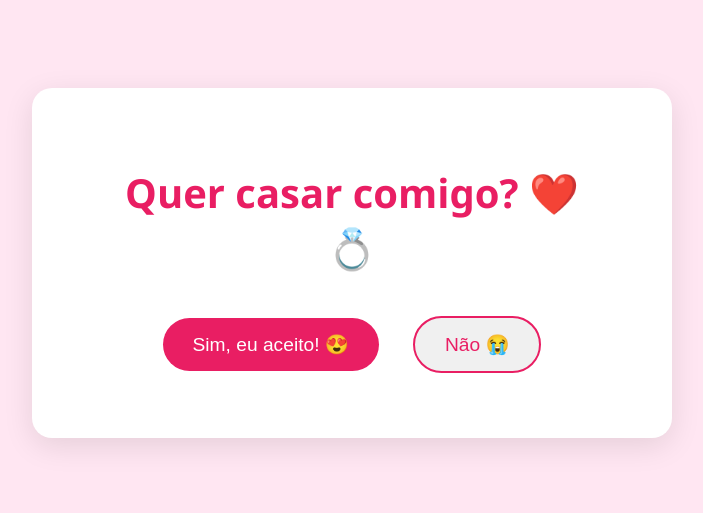
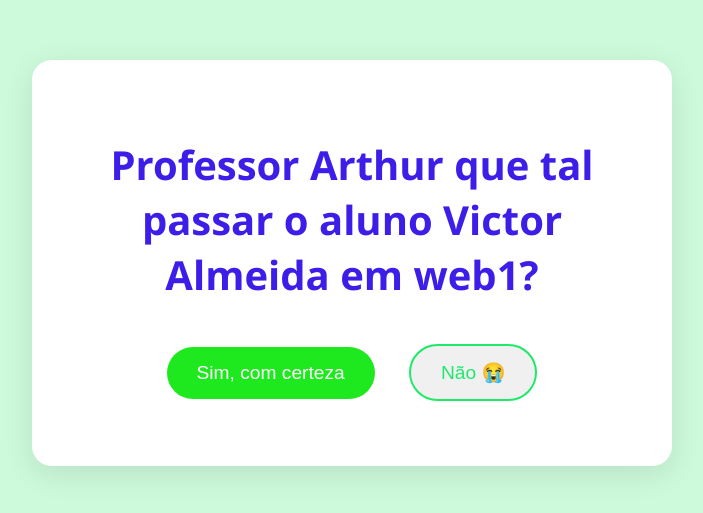
Before and after one commit to vma5/meu-projeto, a plain HTML site: page index.html in a window 1280 px wide. Shown: the part 137-650 px from the top of the page, without its empty margins (288-991 px from the left). Drawn offline with Linux system fonts and the light colour scheme.

Commit message:
atualização

```diff
--- a/index.html
+++ b/index.html
@@ -3,19 +3,19 @@
 <head>
     <meta charset="UTF-8">
     <meta name="viewport" content="width=device-width, initial-scale=1.0">
-    <title>Quer Casar Comigo? ❤️</title>
+    <title>Professor Arthur que tal paassar o aluno Victor Almeida?</title>
     <link rel="stylesheet" href="style.css">
 </head>
 <body>
     <div class="container">
         <div id="pedido">
-            <h1>Quer casar comigo? ❤️💍</h1>
-            <button id="simBtn">Sim, eu aceito! 😍</button>
+            <h1>Professor Arthur que tal passar o aluno Victor Almeida em web1?</h1>
+            <button id="simBtn">Sim, com certeza</button>
             <button id="naoBtn">Não 😭</button>
         </div>
         <div id="final" class="hidden">
-            <h1>Eu te amo para sempre! ❤️❤️❤️</h1>
-            <p>Obrigado(a) por fazer da minha vida um sonho.</p>
+            <h1>AAAEEE MUITO AGRADECIDO</h1>
+            <p>Obrigado pro realizar o sonho de passar em web.</p>
         </div>
     </div>
     <script src="script.js"></script>
--- a/script.js
+++ b/script.js
@@ -12,6 +12,6 @@ document.addEventListener('DOMContentLoaded', () => {
 
     // Ação para o botão "Não" (opcional: faz algo divertido)
     naoBtn.addEventListener('click', () => {
-        alert("Ops, parece que o botão 'Não' está com defeito! 😜 Tente o 'Sim'!");
+        alert("Ops, parece que essa opção 'não' é aceitavel! 😜 Tente o 'Sim'!");
     });
 });
--- a/style.css
+++ b/style.css
@@ -4,7 +4,7 @@ body {
     justify-content: center;
     align-items: center;
     min-height: 100vh;
-    background-color: #ffe6f2; /* Cor de fundo rosa suave */
+    background-color: #cdfadb; /* Cor de fundo rosa suave */
     color: #4a235a; /* Roxo escuro */
     margin: 0;
     text-align: center;
@@ -27,16 +27,16 @@ body {
 
 h1 {
     font-size: 2.5em;
-    color: #e91e63; /* Rosa vibrante */
+    color: #3d1ee9; /* Rosa vibrante */
 }
 
 p {
     font-size: 1.2em;
-    color: #6a0572;
+    color: #150572;
 }
 
 button {
-    background-color: #e91e63;
+    background-color: #1ee91e;
     color: #fff;
     border: none;
     padding: 15px 30px;
@@ -48,14 +48,14 @@ button {
 }
 
 #simBtn:hover {
-    background-color: #d81b60;
+    background-color: #3e1bd8;
     transform: scale(1.1); /* Efeito de crescimento */
 }
 
 #naoBtn {
     background-color: #f0f0f0;
-    color: #e91e63;
-    border: 2px solid #e91e63;
+    color: #1ee96c;
+    border: 2px solid #1ee969;
 }
 
 #naoBtn:hover {
```
